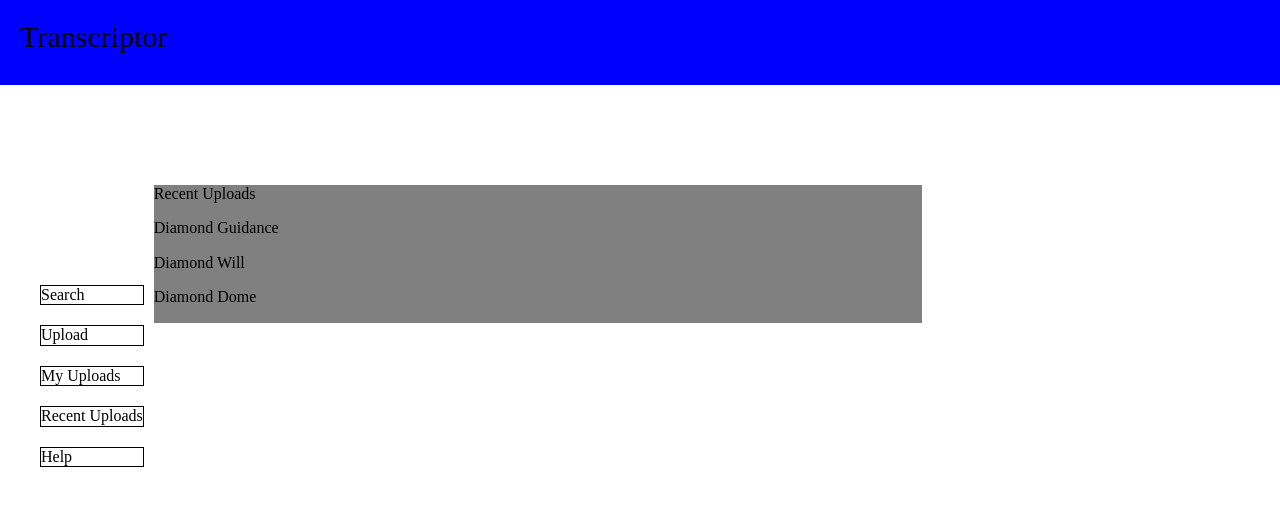
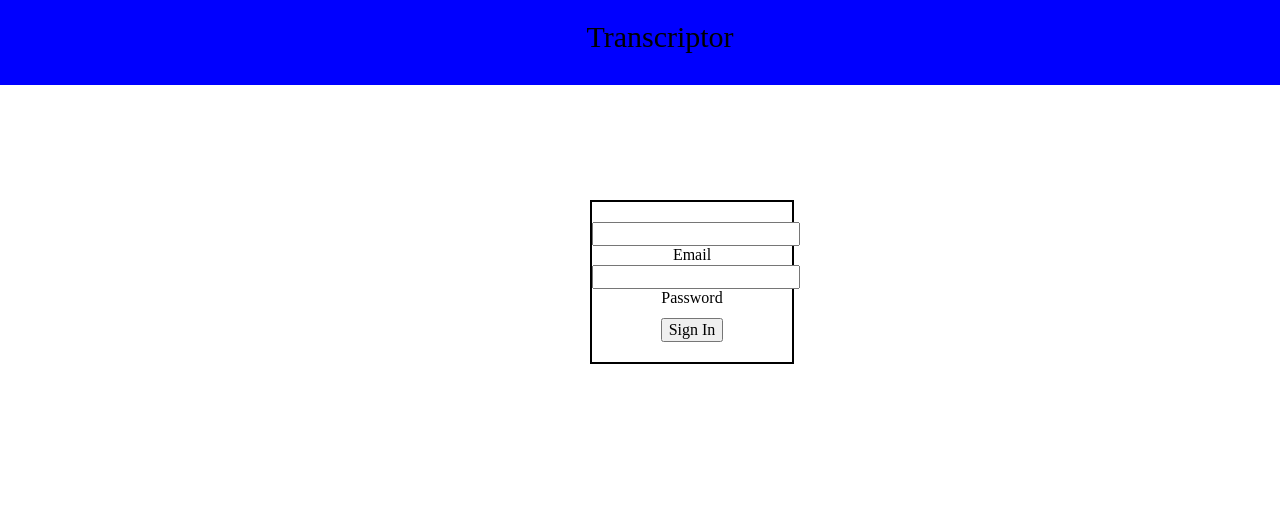
Before and after one commit to cavaloni/Transcriptor, a website: page public/index.html in a window 1280 px wide. Drawn offline with nearby package versions, Linux system fonts and the light colour scheme.

Commit message:
added mock login page to mvp

```diff
--- a/public/assets/css/main.css
+++ b/public/assets/css/main.css
@@ -70,8 +70,29 @@
     background-color: white;
 }
 
-
 form {
     position: relative;
     top: 20px;
 }
+
+.sign-up-page {
+    position: fixed;
+    top: 0;
+    left: 0;
+    width: 100%;
+    height: 100%;
+    text-align: center;
+}
+
+.signup-box {
+    position: absolute;
+    top: 200px;
+    left: calc(50% - 50px);
+    border: 2px solid black;
+    height: 160px;
+    width: 200px;
+}
+
+.sign-in-button {
+    margin-top: 30px;
+}
--- a/public/assets/js/app.js
+++ b/public/assets/js/app.js
@@ -1,25 +1,23 @@
-const MOCK_DATA = [{
+const MOCK_DATA = [
+    {
         id: 222000123,
-    name : 'Diamond Guidance',
+        name: 'Diamond Guidance',
         docText: 'Here is a very long cool talk about a lot of cool stuff that probably most people want to know about but just dont',
         date: '10-12-2002',
         dateUploaded: '10-12-2016',
         sessionNumber: 2,
         uploadedBy: 'Jane Smith'
-},
-
-{
+    }, {
         id: 588592001,
-    name : 'Diamond Will',
+        name: 'Diamond Will',
         docText: 'Here is a very vaery long cool talk about a lot of cool stuff that probably most people want to know about but just dont',
         date: '11-10-2002',
         dateUploaded: '10-14-2016',
         sessionNumber: 2,
         uploadedBy: 'Jane Smith'
-},
-{
+    }, {
         id: 388901053,
-    name : 'Diamond Dome',
+        name: 'Diamond Dome',
         docText: 'Here is a very very very long cool talk about a lot of cool stuff that probably most people want to know about but just dont',
         date: '10-11-2002',
         dateUploaded: '10-16-2016',
@@ -28,7 +26,7 @@ const MOCK_DATA = [{
     }
 ];
 
-renderRecent();
+
 
 function renderRecent() {
     //getRecentTranscripts();
@@ -37,12 +35,17 @@ function renderRecent() {
         return `<p>${data.name}</p>`
     });
     $('.recent').text('Recent Uploads')
-    recentView.forEach( (data) =>
-    {
+    recentView.forEach((data) => {
         $('.recent').append(data);
     });
 }
 //Event Listeners
+$('.sign-in-button').click(function () {
+    $('.sign-up-page').empty();
+    $('.app-wrapper').removeClass('hidden');
+    renderRecent();
+})
+
 $('#search').on('click', function (e) {
     e.preventDefault();
     displaySearchPanel();
@@ -52,11 +55,11 @@ $('#upload').on('click', function () {
     renderUploadBox();
 })
 
-$('#my-uploads').on('click', function (){
+$('#my-uploads').on('click', function () {
     renderMyUploads();
 })
 
-$('#recent-uploads').on('click', function (){
+$('#recent-uploads').on('click', function () {
     renderRecent();
 })
 
@@ -66,7 +69,7 @@ $('#help').on('click', function () {
 
 //-------
 
-function renderMyUploads () {
+function renderMyUploads() {
     hideSearch();
     $('.recent').empty();
     let user = 'Jane Smith'
@@ -75,13 +78,12 @@ function renderMyUploads () {
             return `<p>${data.name}</p>`
         }
     });
-    userUploads.forEach( (data) =>
-    {
+    userUploads.forEach((data) => {
         $('.recent').append(data);
     });
 }
 
-function renderHelpBox () {
+function renderHelpBox() {
     let helpBox = `<div class="help-box-wrapper">
     <div class="help-box">Transcriptor is a tool for those to store and search transcriptions.
     Transcriptor accepts word documents as file format.
@@ -94,22 +96,22 @@ function renderHelpBox () {
     });
 }
 
-function hideSearch (){
+function hideSearch() {
     $('.search-bar').addClass('hidden');
 }
 
 
-function displaySearchPanel () {
+function displaySearchPanel() {
     $('.recent').empty();
     $('.search-bar').removeClass('hidden');
-    $('.js-first-search-button').click( function (e) {
+    $('.js-first-search-button').click(function (e) {
         e.preventDefault();
         displaySearchResults();
     })
 
 }
 
-function displaySearchResults () {
+function displaySearchResults() {
     renderRecent();
 }
 
--- a/public/index.html
+++ b/public/index.html
@@ -9,10 +9,24 @@
     <link rel="stylesheet" href="assets/css/main.css">
     <title>Transcriptor. A tool for collaborative transcription database entry.</title>
 </head>
+
 <body>
+    <div class="sign-up-page">
+        <div class="top-bar">Transcriptor</div>
+        <div class="signup-box">
+            <form action="#" class="sign-in-form">
+                <input type="text" id="email">
+                <label for="email">Email</label>
+                <input type="text" id="password">
+                <label for="password">Password</label>
+                </form>
+                <button type="submit" class="sign-in-button">Sign In</button>
+        </div>
+    </div>
 
+
+    <div class="app-wrapper hidden">
         <div class="top-bar">Transcriptor</div>
-
         <ul class="nav-bar">
             <li id='search'>Search</li>
             <li id='upload'>Upload</li>
@@ -20,16 +34,14 @@
             <li id='recent-uploads'>Recent Uploads</li>
             <li id='help'>Help</li>
         </ul>
-
         <div class="search-bar hidden">
             <form action="#" class="search-from">
                 <input type="text">
                 <button type="submit" class="js-first-search-button">Search</button>
             </form>
         </div>
-
         <div class="recent">Recent Uploads</div>
-
+    </div>
     <script src="https://ajax.googleapis.com/ajax/libs/jquery/3.1.1/jquery.min.js"></script>
     <script src="assets/js/app.js"></script>
 </body>
```
Lines whose indentation alone changed are shown as unchanged.
